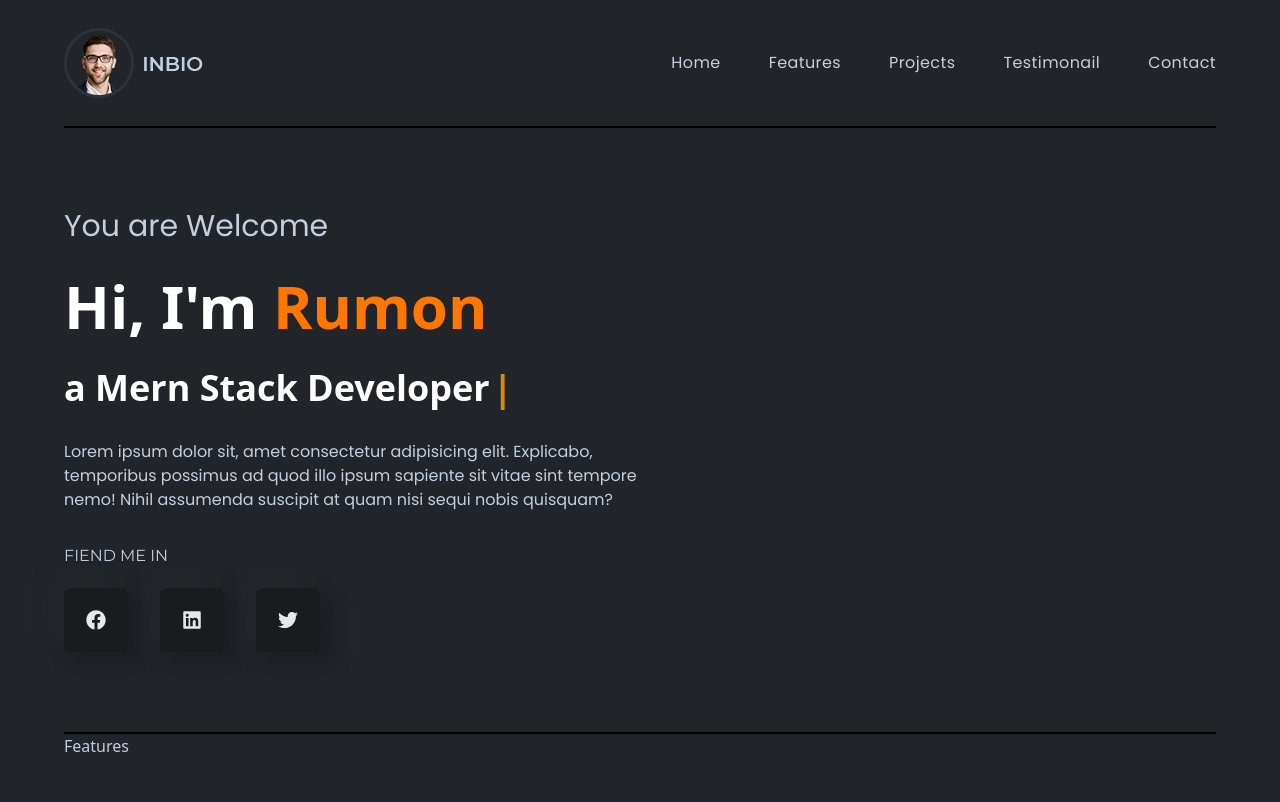
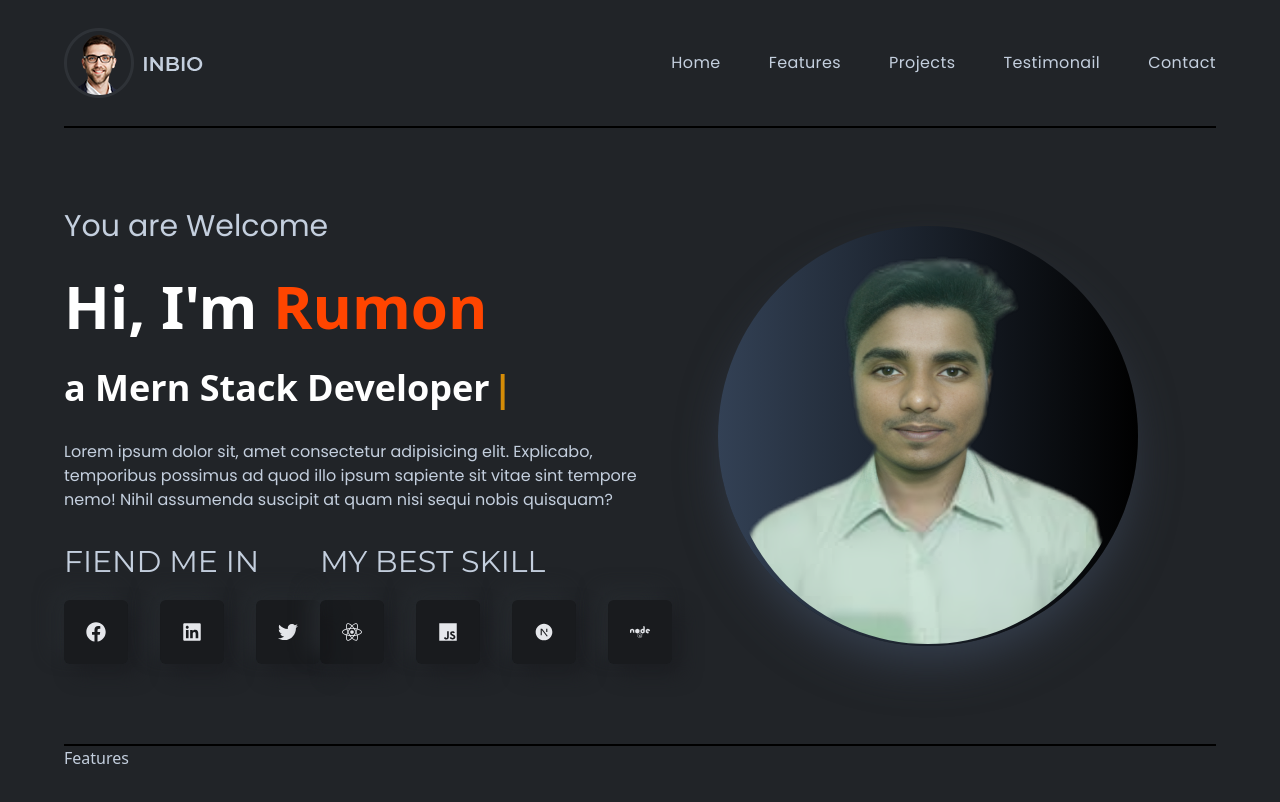
Before and after one commit to Rumon-Sarker/portfolio2, a React (Vite) app: page / in a window 1280 px wide. Shown: the top 802 px of the page. Built offline with nearby package versions, Linux system fonts and the light colour scheme.

Commit message:
complate banner section

```diff
--- a/src/components/Navbar/Navbar.jsx
+++ b/src/components/Navbar/Navbar.jsx
@@ -5,7 +5,7 @@ import { navItems } from "../../constants";
 
 const Navbar = () => {
     return (
-        <div className="flex w-full justify-between bg-bodyColor border-b-2 border-black items-center font-titleFont h-32">
+        <div className="flex w-full sticky top-0 z-50 justify-between bg-bodyColor border-b-2 border-black items-center font-titleFont h-32">
             <div>
                 <img src={logo} alt="logo" />
             </div>
--- a/src/components/banner/Banner.jsx
+++ b/src/components/banner/Banner.jsx
@@ -1,41 +1,16 @@
-import { FaFacebook, FaLinkedin, FaTwitter } from "react-icons/fa";
-import { Cursor, useTypewriter } from "react-simple-typewriter";
+import LeftBanner from "./LeftBanner";
+import bannerImg from "../../assets/images/bannerImg1.png"
+
 
 const Banner = () => {
 
-    const [text] = useTypewriter({
-        words: ['Web Developer', 'Front End Developer', 'Mern Stack Developer', 'Nextjs Developer!'],
-        loop: 0,
-        typeSpeed: 20,
-        deleteSpeed: 30,
-        delaySpeed: 1500
-
-    });
-
     return (
         <section id="home" className="w-full py-20 flex border-b-2 border-b-black">
-            <div className=" w-1/2 flex flex-col gap-8">
-                <h3 className=" font-normal font-bodyFont text-3xl"> You are Welcome</h3>
-                <h1 className="text-6xl font-bold text-white">
-                    Hi, I'm
-                    <span className="text-designColor capitalize"> Rumon</span>
-                </h1>
-                <h3 className="text-4xl font-bold text-white">
-                    <span className="">a {text}</span>
-                    <Cursor cursorColor='orange' />
-                </h3>
-                <p className="text-base font-bodyFont leading-6 tracking-wid">Lorem ipsum dolor sit, amet consectetur adipisicing elit. Explicabo, temporibus possimus ad quod illo ipsum sapiente sit vitae sint tempore nemo! Nihil assumenda suscipit at quam nisi sequi nobis quisquam?</p>
-                <div>
-                    <h1 className="text-base font-titleFont mb-5 uppercase">Fiend Me In</h1>
-                    <div className="flex gap-8">
-                        <span className="bannerIocons"><FaFacebook /></span>
-                        <span className="bannerIocons"><FaLinkedin /></span>
-                        <span className="bannerIocons"><FaTwitter /></span>
-                    </div>
+            <LeftBanner></LeftBanner>
+            <div className="w-1/2 flex mx-auto justify-center items-center relative">
+                <img className="w-[400px] h-[400px] mt-4 rounded-full z-20" src={bannerImg} alt="bannerImg" />
+                <div className="absolute bg-gradient-to-r from-slate-700 to-black w-[420px] h-[420px] rounded-full justify-center mx-auto items-center shadow-2xl shadow-gray-700">
                 </div>
-            </div>
-            <div className="w-1/2">
-
             </div>
 
         </section>
--- /dev/null
+++ b/src/components/banner/LeftBanner.jsx
@@ -0,0 +1,49 @@
+import { FaFacebook, FaJs, FaLinkedin, FaNode, FaReact, FaTwitter } from "react-icons/fa";
+import { RiNextjsFill } from "react-icons/ri";
+import { Cursor, useTypewriter } from "react-simple-typewriter";
+const LeftBanner = () => {
+    // typeWriter
+    const [text] = useTypewriter({
+        words: ['Web Developer', 'Front End Developer', 'Mern Stack Developer', 'Nextjs Developer!'],
+        loop: 0,
+        typeSpeed: 20,
+        deleteSpeed: 30,
+        delaySpeed: 1500
+
+    });
+    return (
+        <div className=" w-1/2 flex flex-col gap-8">
+            <h3 className=" font-normal font-bodyFont text-3xl"> You are Welcome</h3>
+            <h1 className="text-6xl font-bold text-white">
+                {" Hi, I'm"}
+                <span className="text-designColor capitalize"> Rumon</span>
+            </h1>
+            <h3 className="text-4xl font-bold text-white">
+                <span className="">a {text}</span>
+                <Cursor cursorColor='orange' />
+            </h3>
+            <p className="text-base font-bodyFont leading-6 tracking-wid">Lorem ipsum dolor sit, amet consectetur adipisicing elit. Explicabo, temporibus possimus ad quod illo ipsum sapiente sit vitae sint tempore nemo! Nihil assumenda suscipit at quam nisi sequi nobis quisquam?</p>
+            <div className="flex justify-between">
+                <div>
+                    <h1 className="text-3xl font-titleFont mb-5 uppercase">Fiend Me In</h1>
+                    <div className="flex gap-8">
+                        <span className="bannerIocons"><FaFacebook /></span>
+                        <span className="bannerIocons"><FaLinkedin /></span>
+                        <span className="bannerIocons"><FaTwitter /></span>
+                    </div>
+                </div>
+                <div>
+                    <h1 className="text-3xl font-titleFont mb-5 uppercase">My Best Skill</h1>
+                    <div className="flex gap-8">
+                        <span className="bannerIocons"><FaReact /></span>
+                        <span className="bannerIocons"><FaJs /></span>
+                        <span className="bannerIocons"><RiNextjsFill /></span>
+                        <span className="bannerIocons"><FaNode /></span>
+                    </div>
+                </div>
+            </div>
+        </div>
+    );
+};
+
+export default LeftBanner;
--- a/src/index.css
+++ b/src/index.css
@@ -10,3 +10,7 @@
         @apply w-16 h-16 bg-black bg-opacity-25 text-gray-200 text-xl inline-flex items-center justify-center rounded-md shadow-ahadowOne hover:bg-opacity-40 hover:-translate-y-1 transition-all hover:text-blue-700 cursor-pointer duration-300
     }
 }
+
+.active {
+    color: #ff4500;
+}
--- a/tailwind.config.js
+++ b/tailwind.config.js
@@ -14,7 +14,7 @@ export default {
         bodyColor: "#212428",
         lightText: "#c4cfde",
         boxBg: "linear-gradient(145deg,#1e2024,#23272b)",
-        designColor: "#ff7600",
+        designColor: "#ff4500",
       },
       boxShadow: {
         ahadowOne: "10px 10px 19px #1c1e22, -10px -10px 19px #262a2e",
```
Also changed, not shown: src/assets/images/bannerImg1.png (added).
